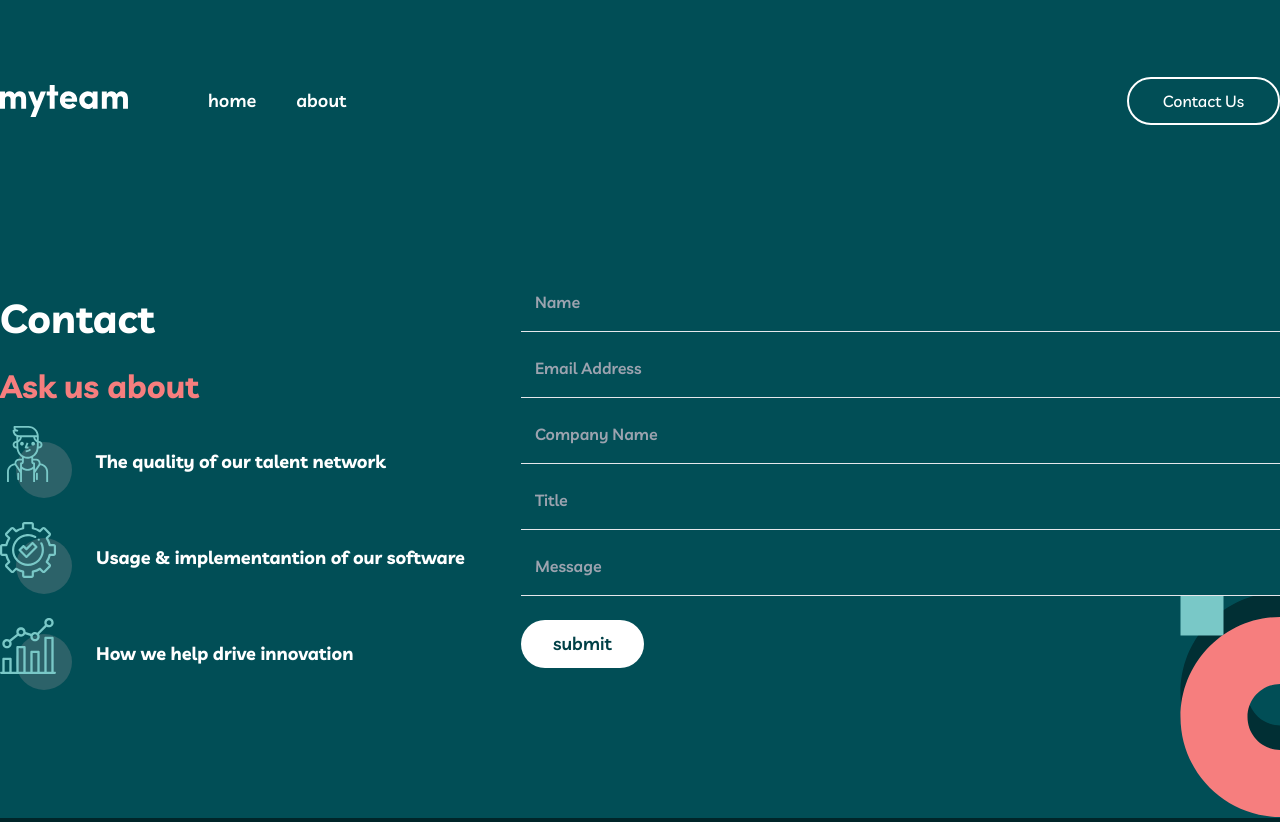
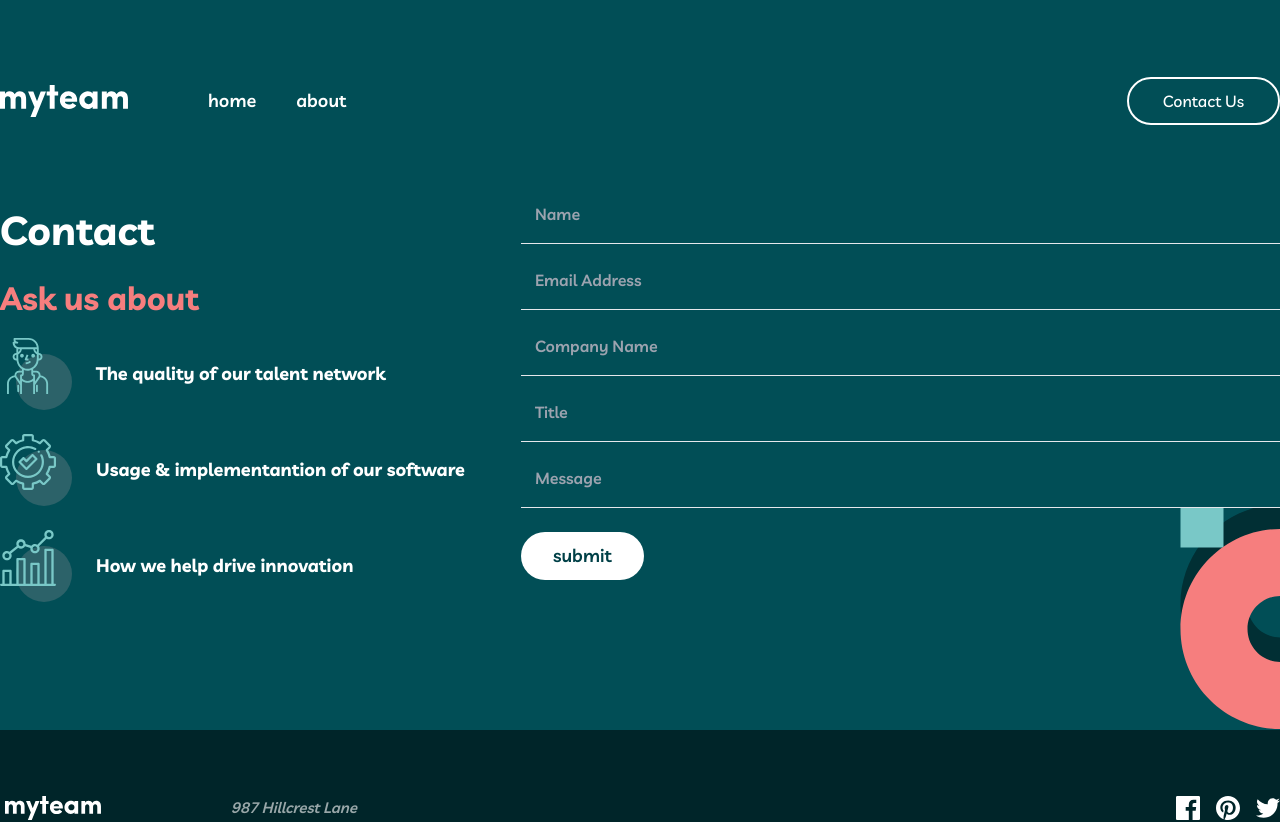
Before and after one commit to unaygney/myteam-multi-page-website, a Next.js app: page /contact in a window 1280 px wide. Shown: the top 822 px of the page. Built offline with nearby package versions, Linux system fonts and the light colour scheme.

Commit message:
minor styles changes

```diff
--- a/containers/ContactContainer/form/index.jsx
+++ b/containers/ContactContainer/form/index.jsx
@@ -22,7 +22,7 @@ function Form() {
         draggable
         theme="dark"
       />
-      <div className="container mx-auto px-7 md:px-0 py-[88px]">
+      <div className="container mx-auto px-7 md:px-0 pb-[88px]">
         <div className="flex flex-col lg:flex-row gap-14">
           <div className="flex flex-col items-center lg:items-start text-white gap-4 mb-10">
             <h1 className="text-[40px] md:text-[64px md:leading-[56px] font-bold leading-10 ">
```
